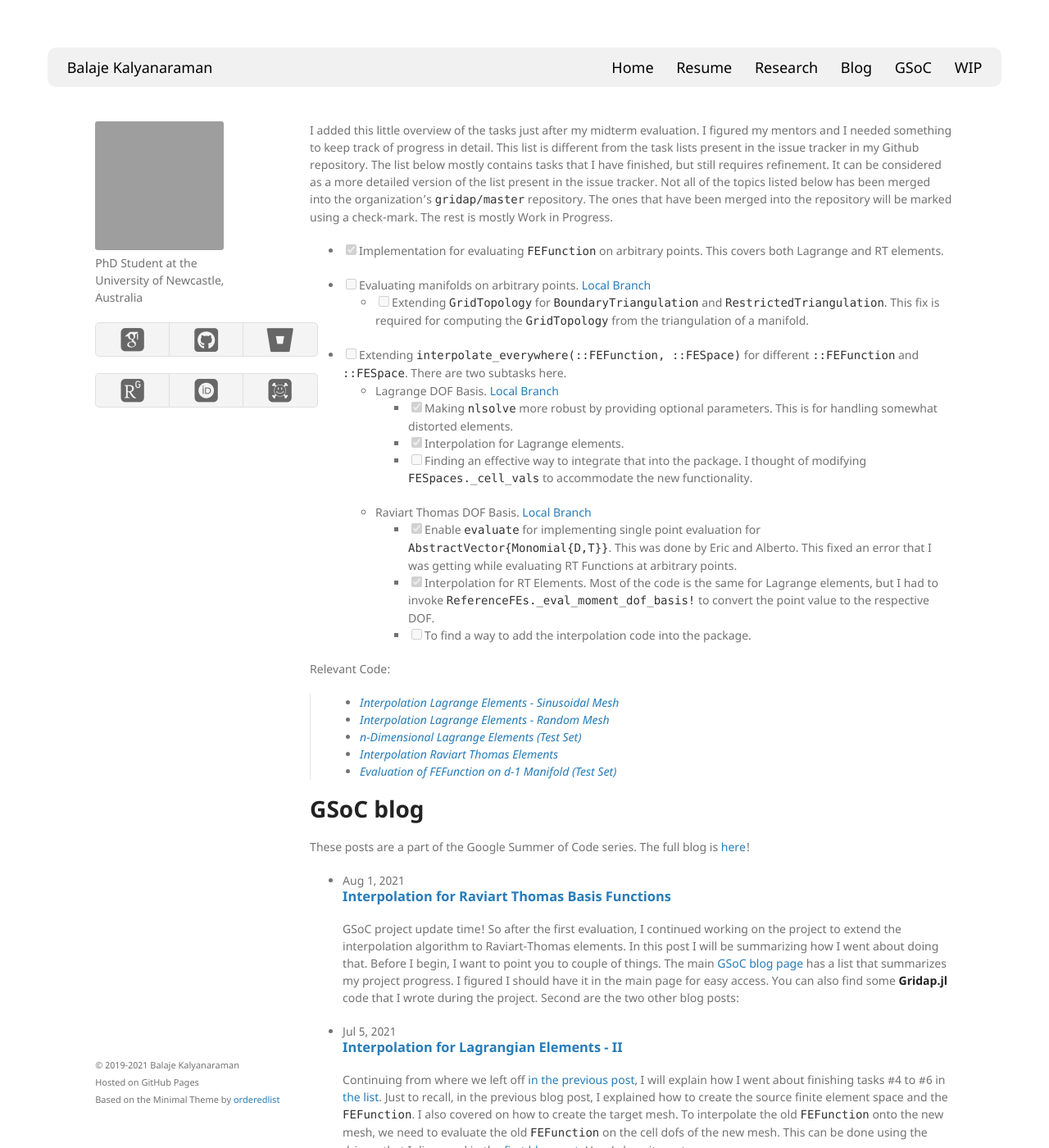
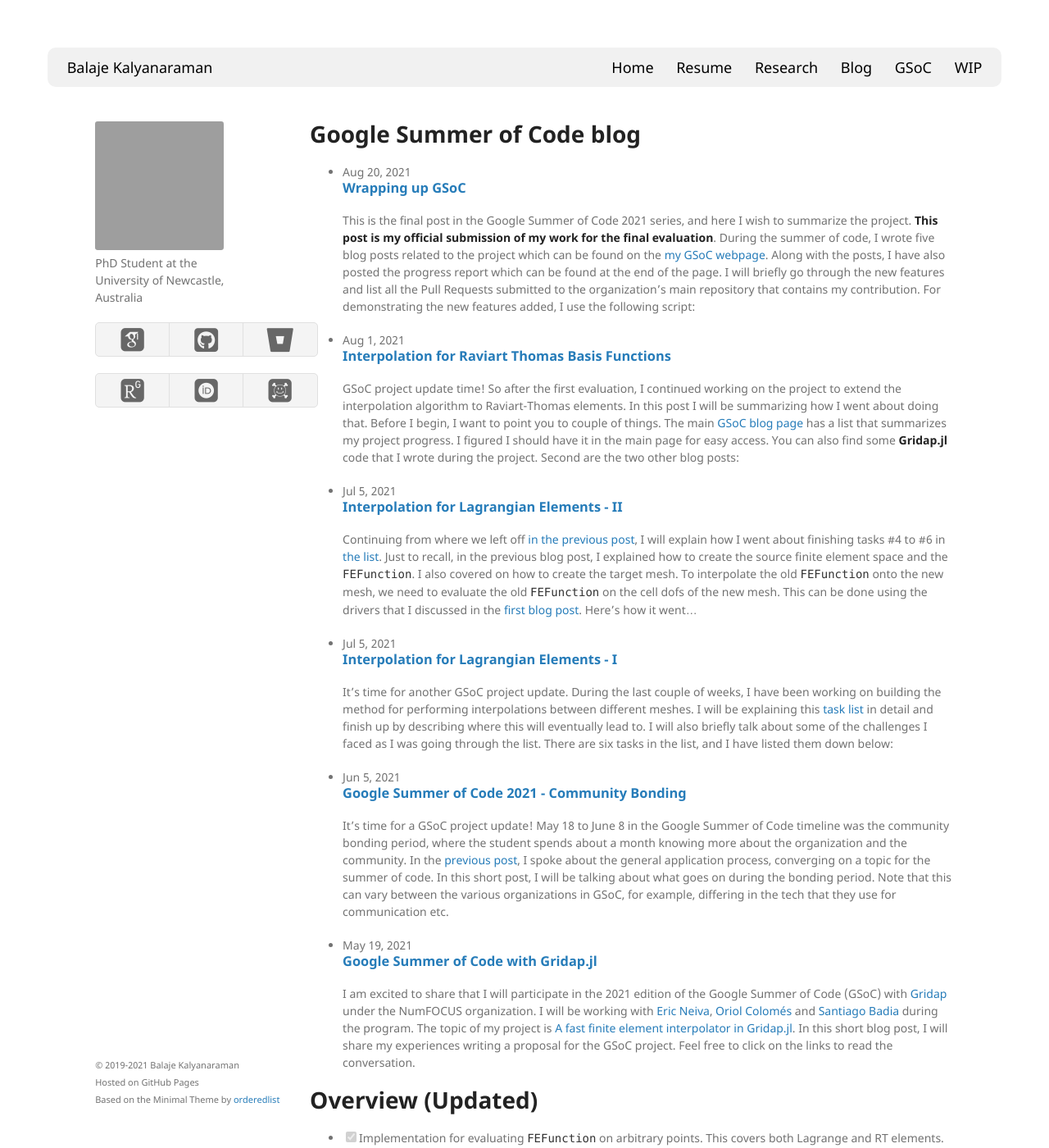
Before and after one commit to Balaje/balaje.github.io, a Jekyll site: the page built from gsoc/index.md, in a window 1280 px wide and 1400 px high. Shown: the whole window at 82% size. Built offline with Jekyll 4.4.1, drawn with Linux system fonts in a browser that asks for light colours; nearby versions of some CDN libraries; some web fonts are replaced; part of the change alters nothing that is shown; some of the changed text lies outside the part shown; grey boxes are pictures that could not be loaded.

Commit message:
Upload GSoC Final Evaluation blog post

````diff
--- a/_layouts/gsocblog.html
+++ b/_layouts/gsocblog.html
@@ -2,7 +2,8 @@
 layout: default
 ---
 
-{{ content }}
+<h1> Google Summer of Code blog </h1>
+
 
 {%- if site.posts.size > 0 -%}
 <ul class="post-list">
@@ -23,3 +24,5 @@ layout: default
 </ul>
 
 {%- endif -%}
+
+{{ content }}
--- /dev/null
+++ b/_posts/2021-08-20-Wrapping-up.md
@@ -0,0 +1,155 @@
+---
+layout: post
+mathjax: true
+tags: [gridap, gsoc]
+title: Wrapping up GSoC
+---
+
+This is the final post in the Google Summer of Code 2021 series, and
+here I wish to summarize the project. **This post is my official
+submission of my work for the final evaluation**. During the summer of code, I
+wrote five blog posts related to the project which can be found on the
+[my GSoC webpage](/gsoc/index.html). Along with the posts, I have also
+posted the progress report which can be found at the end of
+the page. I will briefly go through the
+new features and list all the Pull Requests submitted to the
+organization's main repository that contains my contribution. For
+demonstrating the new features added, I use the following script:
+
+> [Sample code snippets in my GSoC repo](https://github.com/Balaje/GSoC-2021/blob/main/blog-script.jl)
+
+The script is also available [as a
+GitHub gist](https://gist.github.com/Balaje/fa9769bff8fc29945e1220aa29e93afa). Clone
+and run the script:
+
+``` julia
+shell> git clone https://gist.github.com/Balaje/fa9769bff8fc29945e1220aa29e93afa blog-script
+shell> cd blog-script/
+
+julia> include("blog-script.jl")
+```
+
+## Evaluating `CellField` on arbitrary point (Complete)
+
+This is the first step in implementing the interpolation
+algorithm. After running the script, we type the following in the
+Julia REPL:
+
+``` julia
+fhs = get_data(fₕ)
+evaluate(fhs[1], Point(rand(2)))
+```
+
+In the first line, we extract the data using `get_data` from the
+`FEFunction` cell-wise,
+resulting in a `LazyArray` of `LinearCombinationField`. We can
+evaluate a `LinearCombinationField` at any point in Gridap. Now since
+finite element functions are defined locally, we need to *search* for
+the corresponding cell where the arbitrary point lies. Evaluating the
+"local" `FEFunction` at the cell gives the value of the
+`FEFunction`. The searching is done by building a `KDTree` from the
+set of points on the mesh and then finding the nearest neighbour. This
+searching mechanism has an $$O(\log(N))$$ complexity where $$N$$ being
+the number of points on the mesh. This is discussed in detail in my
+blog post:
+
+> [Google Summer of Code 2021 - Community Bonding](/2021/06/05/GSoC-Week-0.html)
+
+Once we have the required finite element function `fₕ` defined on an `FESpace`,
+
+``` julia
+domain = (0,1,0,1)
+partition = (5,5)
+model = CartesianDiscreteModel(domain, partition)
+f₁(x) = x[1] + x[2]
+reffe₁ = ReferenceFE(lagrangian, Float64, 1) # Lagrangian ReferenceFE
+V₁ = FESpace(model, reffe₁) # Build the FESpace
+fₕ = interpolate_everywhere(f₁,V₁)
+```
+
+evaluating `fₕ` on an arbitrary point is as simple as
+
+``` julia
+fₕ(Point(rand(2))
+```
+
+The snippets for Lagrange FESpaces can be found
+[here](https://github.com/Balaje/GSoC-2021/blob/a30ad38590a402e0d05cfe26186ad0f73944caf7/blog-script.jl#L23)
+and the same can be found for RT elements
+[here](https://github.com/Balaje/GSoC-2021/blob/a30ad38590a402e0d05cfe26186ad0f73944caf7/blog-script.jl#L40).
+
+## Interpolation (Complete)
+
+Now interpolation can be done using the new structure `Interpolable`
+available in Gridap. This takes advantage of the earlier mechanism of
+evaluating functions on arbitrary points. Once we define the
+`Interpolable` object corresponding to an `FEFunction`, we can
+dispatch the `Interpolable` object to the existing
+`interpolate_everywhere` method and interpolate the
+function onto the new space `W₁` from `V₁`.
+
+``` julia
+domain = (0,1,0,1)
+partition = (20,20)
+model = CartesianDiscreteModel(domain,partition)
+W₁ = FESpace(model, reffe₁)
+
+ifₕ = Interpolable(fₕ)
+gₕ = interpolate_everywhere(ifₕ,W₁) # Interpolate fₕ ∈ V₁ on to W₁
+```
+
+We had a lot of back and forth on the interface and some of the
+possible implementations are available on the blog posts:
+
+>- [Interpolation for Lagrangian Elements - I](2021/07/05/GSoC-Week-1.html)
+>- [Interpolation for Lagrangian Elements - II](2021/07/05/GSoC-Week-2.html)
+>- [Interpolation for Raviart Thomas Basis Functions](2021/07/05/GSoC-Week-3.html)
+
+
+But we finally settled on the current interface using `Interpolable`
+after a long discussion in
+[PR#632](https://github.com/gridap/Gridap.jl/pull/632). Future work
+from here include optimizing the interface and reducing memory
+allocations even further. Sample snippets from `blog-script.jl` for demonstrating
+interpolation can be found for Lagrange elements
+[here](https://github.com/Balaje/GSoC-2021/blob/a30ad38590a402e0d05cfe26186ad0f73944caf7/blog-script.jl#L57)
+and
+Raviart Thomas Element [here](https://github.com/Balaje/GSoC-2021/blob/a30ad38590a402e0d05cfe26186ad0f73944caf7/blog-script.jl#L74).
+
+## Interpolation Matrix (Work In Progress)
+
+Code to generate interpolation matrix. Sketched a way to do it for
+`LagrangianDofBasis` and a preliminary version is available on my [GSoC
+Repo](https://github.com/Balaje/GSoC-2021/blob/478b3f79bca501639ce5b61d42734655dd301780/Interpolation/imatrix.jl).
+
+## Pull Requests submitted
+
+- Evaluate `FEFunction` at arbitrary points:
+  - [Allow evaluating FE functions at arbitrary points #523 (Contributed
+  via Erik's branch)](https://github.com/gridap/Gridap.jl/pull/523)
+      - [Evaluate CellField on arbitrary points #1 (Erik's branch)](https://github.com/eschnett/Gridap.jl/pull/1)
+      - [More tests for evaluate #2 (Erik's
+    branch)](https://github.com/eschnett/Gridap.jl/pull/2)
+
+- Fix evaluation for RT Elements:
+  - [Evaluate any monomial basis at single point
+  #628](https://github.com/gridap/Gridap.jl/pull/628)
+
+- Interpolation between `FESpace`:
+  - [Interpolate everywhere arbitrary points #632](https://github.com/gridap/Gridap.jl/pull/632)
+
+
+## Miscellaneous Examples
+
+Example for testing the interpolation algorithm for
+n-Dimensional problems are available on my GSoC repo. I test the
+interface for a sinusoidal/random perturbation of the original mesh
+[(code)](https://github.com/Balaje/GSoC-2021/blob/478b3f79bca501639ce5b61d42734655dd301780/Interpolation/nDinterpolate.jl). The
+repository also contains examples of older implementations discussed
+in the earlier blog posts.
+
+## Acknowledgements
+I feel great to have worked on this project with Gridap this year!
+Many thanks to NumFOCUS, my mentors Eric, Santi, Oriol and the Gridap
+team. Looking forward to keep contributing to open-source and Gridap
+in the future.
--- a/gsoc/index.md
+++ b/gsoc/index.md
@@ -3,26 +3,12 @@ layout: gsocblog
 title: GSoC blog
 ---
 
-I added this little overview of the tasks just after my midterm
-evaluation. I figured my mentors and I needed something to keep track
-of progress in detail. This list is different from the task lists present in the
-issue tracker in my Github repository. The list below mostly
-contains tasks that I have finished, but still requires
-refinement. It can be considered as a more detailed version of the
-list present in the issue tracker. Not all of the topics listed below
-has been merged into the organization's `gridap/master`
-repository. The ones that have been merged into the repository will be
-marked using a check-mark. The rest is mostly Work in Progress.
+# Overview (Updated)
 
 - [x] Implementation for evaluating `FEFunction` on arbitrary
       points. This covers both Lagrange and RT elements.
 
-- [ ] Evaluating manifolds on arbitrary points. [Local Branch](https://github.com/Balaje/Gridap.jl/commits/GridTopology_for_BoundaryTriangulation)
-  - [ ] Extending `GridTopology` for `BoundaryTriangulation` and
-        `RestrictedTriangulation`. This fix is required for computing
-        the `GridTopology` from the triangulation of a manifold.
-
-- [ ] Extending `interpolate_everywhere(::FEFunction, ::FESpace)` for
+- [x] Extending `interpolate_everywhere(::FEFunction, ::FESpace)` for
       different `::FEFunction` and `::FESpace`. There are two subtasks
       here.
   - Lagrange DOF Basis. [Local Branch](https://github.com/Balaje/Gridap.jl/tree/interpolate_everywhere_arbitrary_points)
@@ -30,7 +16,7 @@ marked using a check-mark. The rest is mostly Work in Progress.
           parameters. This is for handling somewhat distorted
           elements.
     - [x] Interpolation for Lagrange elements.
-    - [ ] Finding an effective way to integrate that into
+    - [x] Finding an effective way to integrate that into
           the package. I thought of modifying
           `FESpaces._cell_vals` to accommodate the new functionality.
 
@@ -44,7 +30,7 @@ marked using a check-mark. The rest is mostly Work in Progress.
           for Lagrange elements, but I had to invoke
           `ReferenceFEs._eval_moment_dof_basis!` to convert the point
           value to the respective DOF.
-    - [ ] To find a way to add the interpolation code into the package.
+    - [x] To find a way to add the interpolation code into the package.
 
 
 Relevant Code:
@@ -60,10 +46,3 @@ Relevant Code:
 >   Elements](https://github.com/Balaje/GSoC-2021/blob/main/Interpolation/interpolate_rt.jl)
 > - [Evaluation of FEFunction on d-1 Manifold (Test
 >   Set)](https://github.com/Balaje/GSoC-2021/blob/main/Interpolation/manifold_test.jl)
-
-
-# GSoC blog
-
-These posts are a part of the Google Summer of Code series. The
-full blog is
-[here](https://balaje.github.io/blog-page.html)!
````
